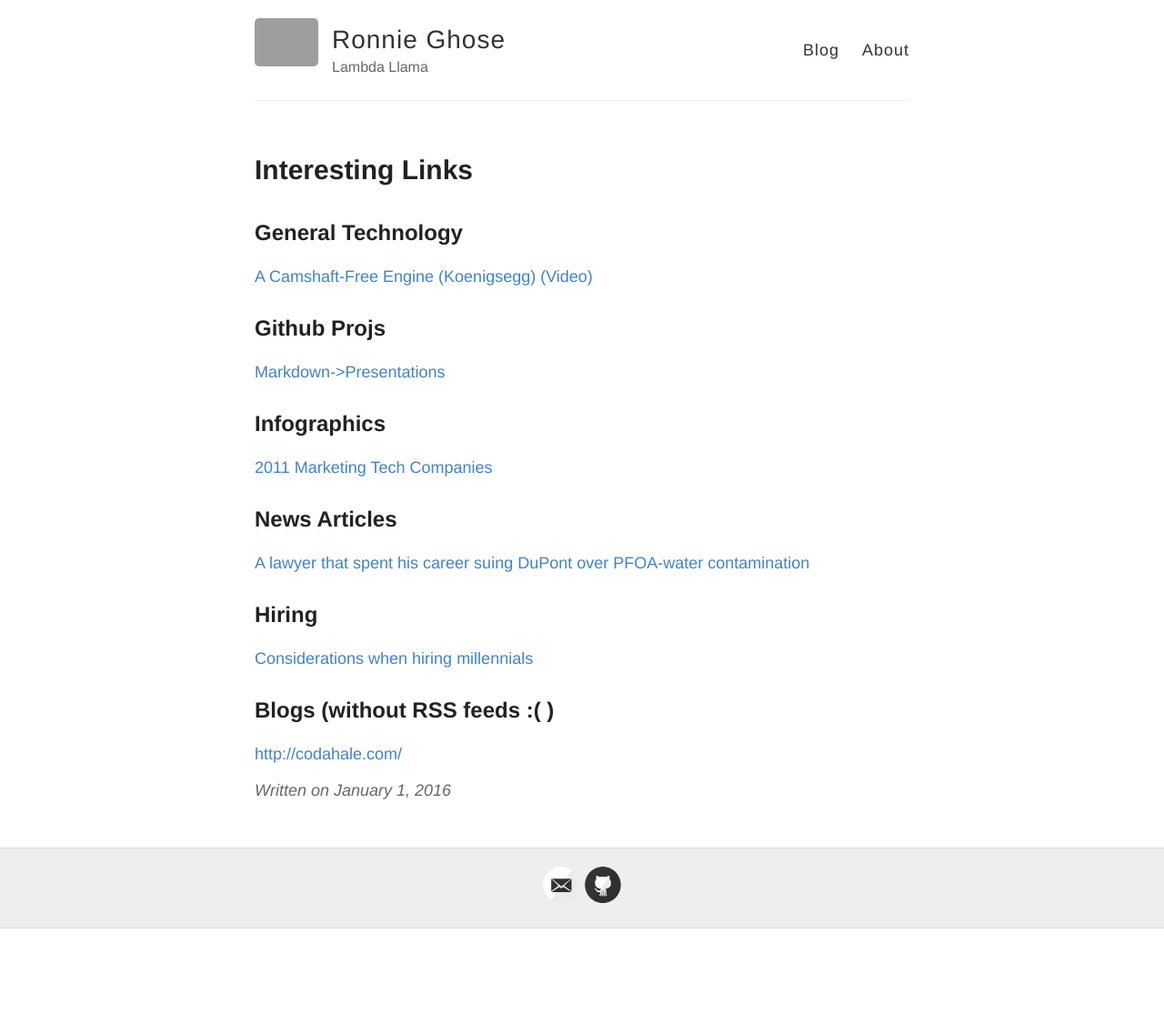
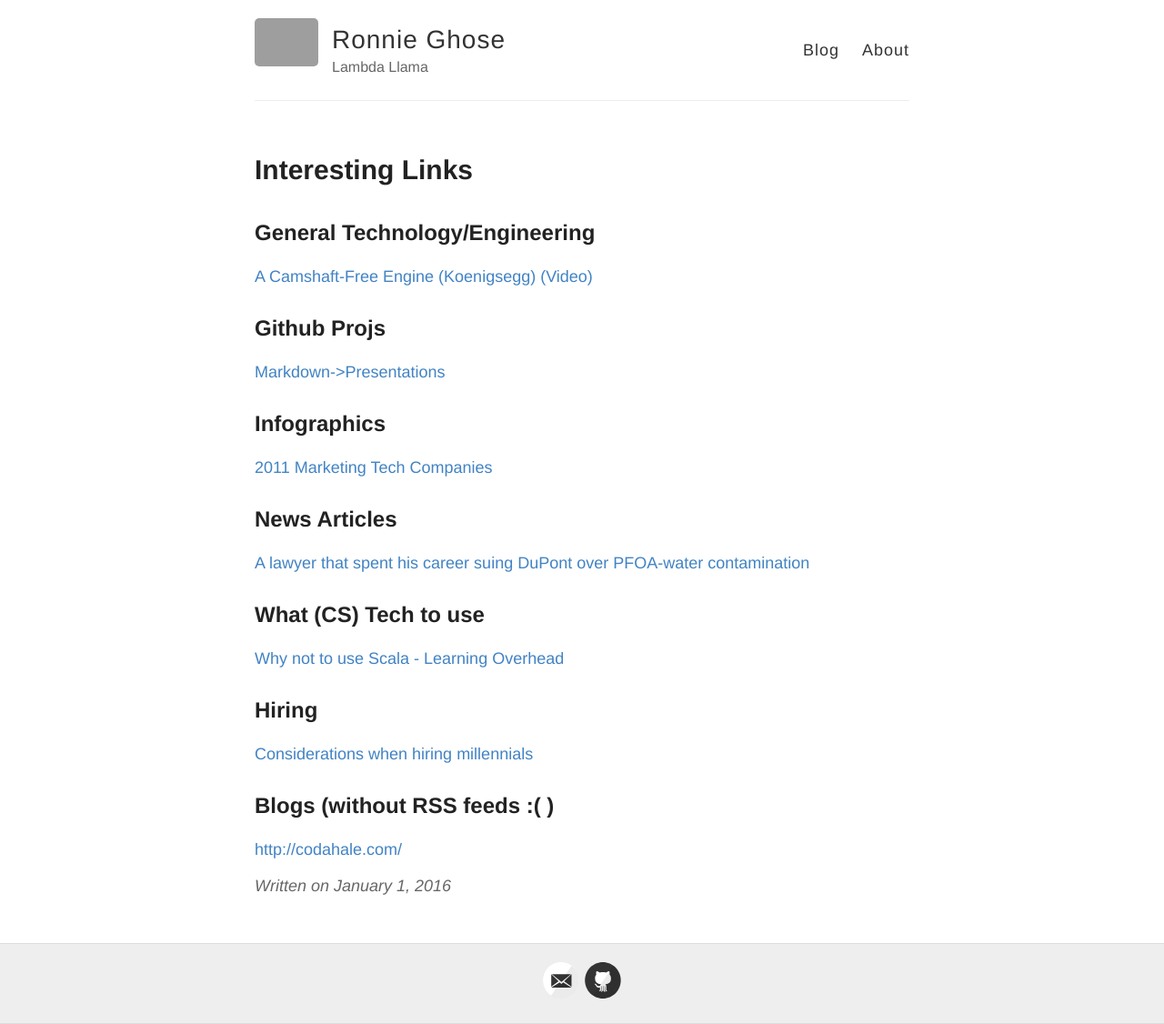
Before and after one commit to RONNCC/ronncc.github, a Jekyll site: the page built from _posts/2016-1-1-InterestingLinks.md, in a window 1280 px wide. Shown: the whole page at 91% size. Built offline with Jekyll 4.4.1, drawn with Linux system fonts in a browser that asks for light colours; comment, search, counter and statistics services are not loaded; before the commit the page ends 1021 px from its top, so only the background shows below that; grey boxes are pictures that could not be loaded.

Commit message:
update from Jekyller

```diff
--- a/_posts/2016-1-1-InterestingLinks.md
+++ b/_posts/2016-1-1-InterestingLinks.md
@@ -14,7 +14,7 @@ title: 'Interesting Links'
 ---
 
 
-##General Technology
+##General Technology/Engineering
 [A Camshaft-Free Engine (Koenigsegg) (Video)](https://vimeo.com/145498720)
 
 ## Github Projs
@@ -26,6 +26,9 @@ title: 'Interesting Links'
 ## News Articles
 [A lawyer that spent his career suing DuPont over PFOA-water contamination](http://www.nytimes.com/2016/01/10/magazine/the-lawyer-who-became-duponts-worst-nightmare.html)
 
+## What (CS) Tech to use
+[Why not to use Scala - Learning Overhead](http://jimplush.com/talk/2015/12/19/moving-a-team-from-scala-to-golang/)
+
 ## Hiring
 [Considerations when hiring millennials](http://www.evanmiller.org/attracting-millennial-engineers.html)
 
```
Also changed, not shown: other parts of _posts/2016-1-1-InterestingLinks.md (+1 -1 lines).
